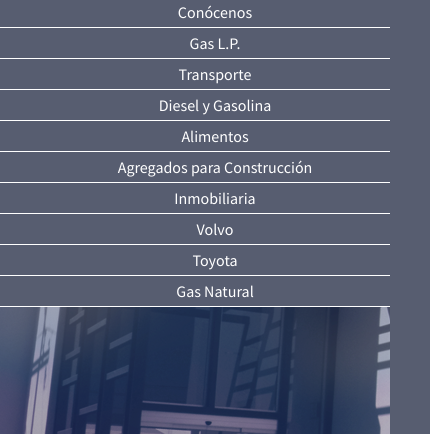
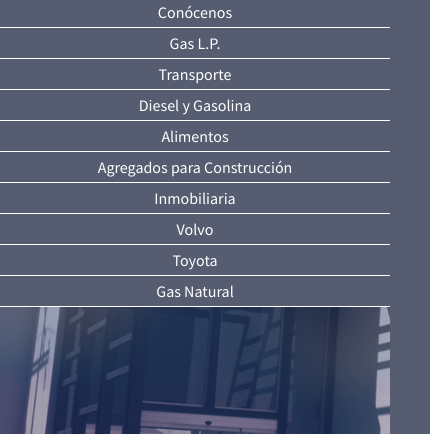
Before and after one commit to schmidtsonian/elrefresco, a plain HTML site: page qa/gruposimsa/index.html in a window 390 px wide. Shown: the part 63-497 px from the top of the page, 430 px wide, since content can reach past the window. Drawn offline with nearby package versions, Linux system fonts and the light colour scheme.

Commit message:
Ya no tiene espacio lateral cuando entra media queri 320

```diff
--- a/qa/gruposimsa/css/main.css
+++ b/qa/gruposimsa/css/main.css
@@ -133,6 +133,7 @@
         line-height: 1;
         background: none no-repeat scroll 0 0 #575d70;
         overflow-x: hidden;
+        min-width: 320px;
     }
     ol, ul {
         list-style: none;
@@ -353,13 +354,21 @@
                     width: 100%;
                 }
                 #mobile-nav-main a{
-                    padding: 5px 20px;
+                    transition: .5s;
+                    -webkit-transition: .5s;
+                    padding: 5px 0px;
                     float: left;
-                    width: 100%;
                     height: 20px;
                     line-height: 20px;
                     color: #fff;
+                    text-align: center;
+                    width: 100%;
                 }
+                    #mobile-nav-main a:hover,
+                    #mobile-nav-main a:focus{
+                        color: #f0c500;
+                    }
+
 
     #slider{
         height: 420px;
```
